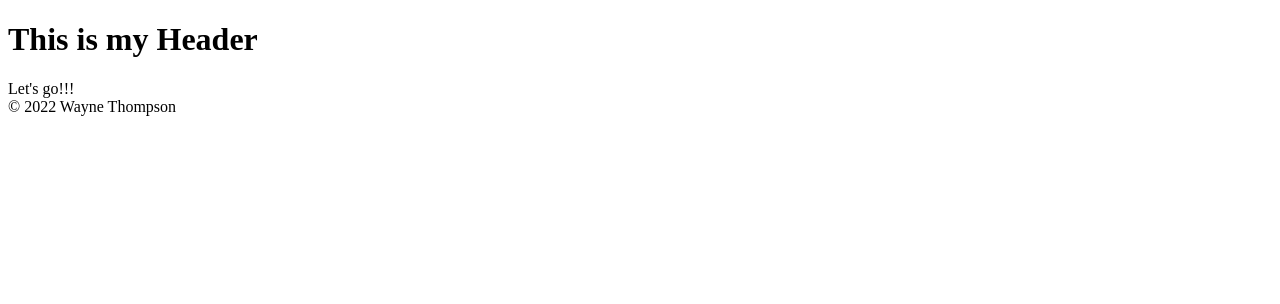
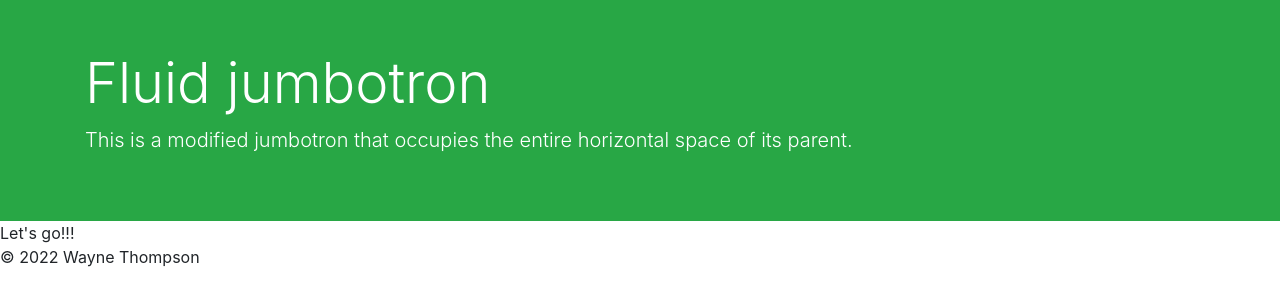
Before and after one commit to waynethompsonjr/bootstrap-portfolio-project, a website: page index.html in a window 1280 px wide. Drawn offline with nearby package versions, Linux system fonts and the light colour scheme.

Commit message:
Confirmed that the site-header custom html tag is working. Added jumbrotron to styles.css. Still a work in progress.

```diff
--- a/css/styles.css
+++ b/css/styles.css
@@ -0,0 +1,5 @@
+.jumbotron {
+    margin: 0;
+    padding: 50px;
+    color: white;
+}
--- a/index.html
+++ b/index.html
@@ -5,7 +5,6 @@
   <meta charset="utf-8">
   <meta name="viewport" content="width=device-width, initial-scale=1">
 
-  <title>BudgetCents</title>
   <meta name="description" content="A no-frills budgeting web app.">
   <meta name="author" content="Wayne Thompson">
   <meta name="keywords" content="budget personal finance">
@@ -20,22 +19,39 @@
   <link rel="icon" href="/favicon.ico">
   <link rel="icon" href="/favicon.svg" type="image/svg+xml">
   <link rel="apple-touch-icon" href="/apple-touch-icon.png">
+  -->
 
+
+  <!-- Bootstrap CSS -->
+  <link rel="stylesheet" href="node_modules/bootstrap/dist/css/bootstrap.min.css" />
   <link rel="stylesheet" href="css/styles.css?v=1.0">
-  -->
+
 
   <script src="js/scripts.js"></script>
   <script type=module src="js/site-htmlElement.js"></script>
+
+  <title>BudgetCents: A Budget That Makes Sense</title>
 </head>
+
+
 
 <body>
     <!-- Custom html header tag code in js/site-htmlElement.js -->
     <site-header></site-header>
 
+
+
     Let's go!!!
 
     <!-- Custom html foot tag code in js/site-htmlElement.js -->
     <site-footer></site-footer>
+
+    <!-- Custom html foot tag code in js/site-htmlElement.js -->
+    <site-scripts></site-scripts>
+
+
 </body>
 
+
+
 </html>
--- a/js/site-htmlElement.js
+++ b/js/site-htmlElement.js
@@ -2,9 +2,13 @@ class SiteHeader extends HTMLElement {
     connectedCallback() {
         this.innerHTML =
         `
-            <header>
-                <h1>This is my Header</h1>
-            </header>
+        <!-- jumbotron-fluid is required to remove the rounded corners -->
+        <header class="jumbotron jumbotron-fluid bg-success">
+          <div class="container">
+            <h1 class="display-4">Fluid jumbotron</h1>
+            <p class="lead">This is a modified jumbotron that occupies the entire horizontal space of its parent.</p>
+          </div>
+        </header>
         `
     }
 }
@@ -13,7 +17,8 @@ customElements.define('site-header', SiteHeader)
 
 class SiteFooter extends HTMLElement {
     connectedCallback() {
-        this.innerHTML = `
+        this.innerHTML =
+        `
             <footer>
                 &copy; 2022 Wayne Thompson
             </footer>
@@ -22,3 +27,20 @@ class SiteFooter extends HTMLElement {
 }
 
 customElements.define('site-footer', SiteFooter)
+
+
+class SiteScripts extends HTMLElement {
+    connectedCallback() {
+        this.innerHTML =
+        `
+            <!-- build:js js/main.js -->
+            <script src="node_modules/jquery/dist/jquery.slim.min.js"></script>
+            <script src="node_modules/popper.js/dist/umd/popper.min.js"></script>
+            <script src="node_modules/bootstrap/dist/js/bootstrap.min.js"></script>
+            <script src="js/scripts.js"></script>
+            <!-- endbuild -->
+        `
+    }
+}
+
+customElements.define('site-scripts', SiteScripts)
```
Also changed, not shown: package.json (+8 -3 lines), README.md, 1 other file.
